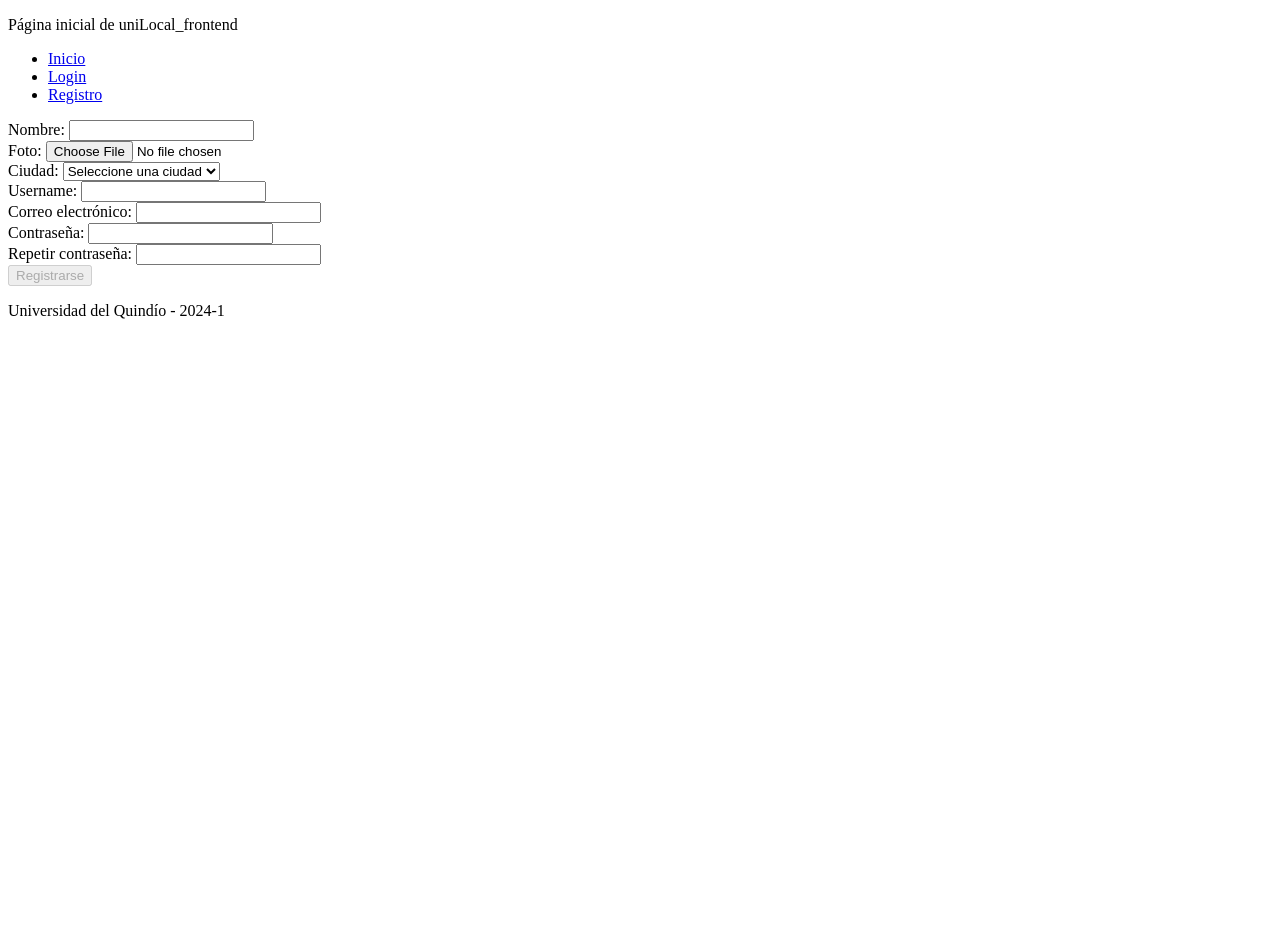
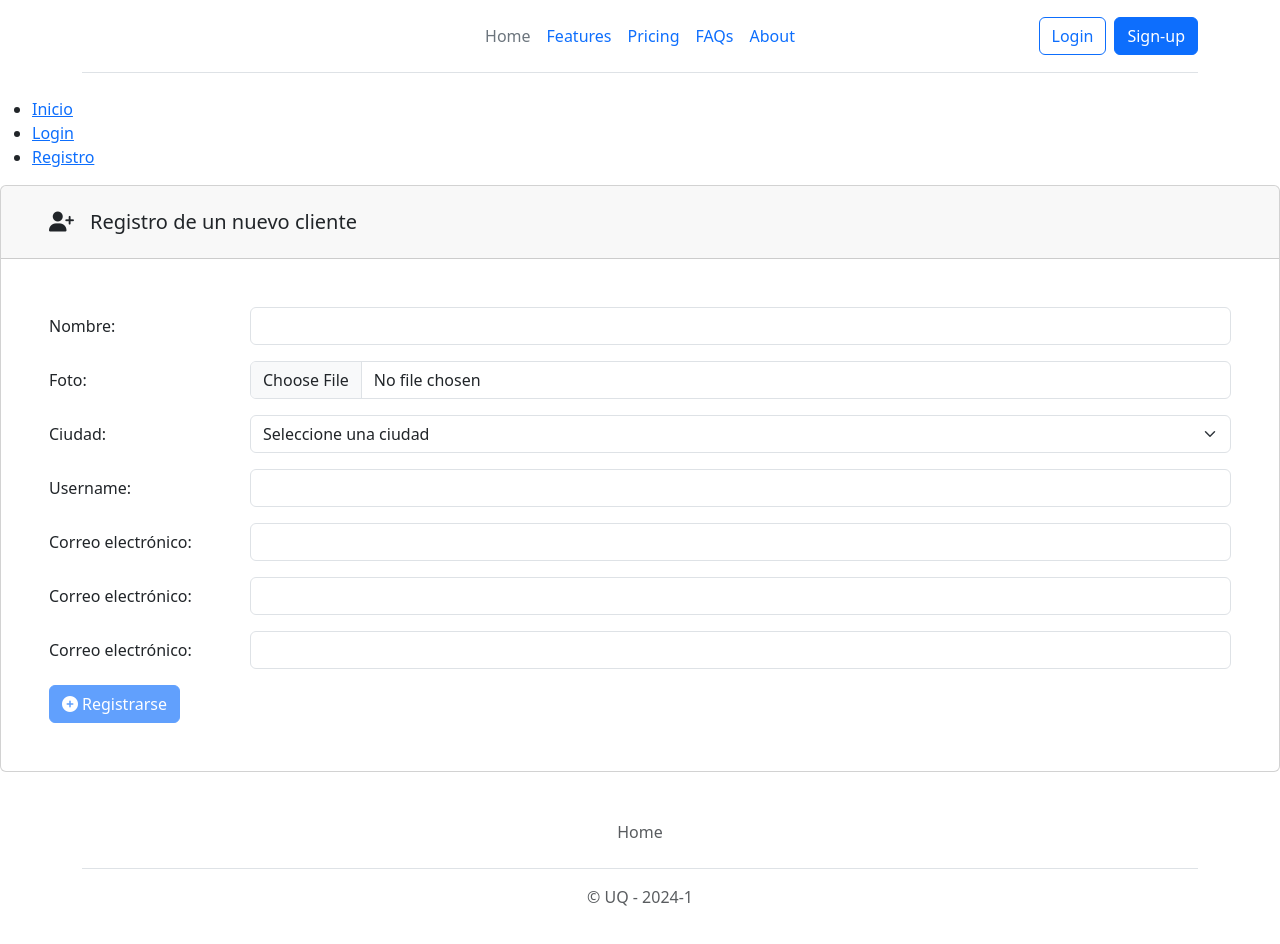
Before and after one commit to CamiloCortes1208/uniLocal_frontend, an Angular app: page /registro in a window 1280 px wide. Shown: the top 944 px of the page. Before the commit the page ends 800 px from the top, so only its background shows below. Built offline with nearby package versions, Linux system fonts and the light colour scheme.

Commit message:
implementación de Bootstrap

```diff
--- a/angular.json
+++ b/angular.json
@@ -25,9 +25,13 @@
               "src/assets"
             ],
             "styles": [
+              "node_modules/bootstrap/dist/css/bootstrap.min.css",
+              "node_modules/@fortawesome/fontawesome-free/css/all.min.css",
               "src/styles.css"
             ],
-            "scripts": []
+            "scripts": [
+              "node_modules/bootstrap/dist/js/bootstrap.bundle.min.js"
+            ]
           },
           "configurations": {
             "production": {
--- a/src/app/app.component.html
+++ b/src/app/app.component.html
@@ -1,5 +1,5 @@
 <header>
-  <p>Página inicial de {{title}}</p>
+  <p><app-header></app-header></p>
   <ul>
     <li><a routerLink="">Inicio</a></li>
     <li><a routerLink="/login">Login</a></li>
@@ -8,5 +8,5 @@
 </header>
 <router-outlet></router-outlet>
 <footer>
-  <p>{{footer}}</p>
+  <p><app-footer></app-footer></p>
 </footer>
--- /dev/null
+++ b/src/app/componentes/footer/footer.component.html
@@ -0,0 +1,8 @@
+<div class="container">
+    <footer class="py-3 my-4">
+        <ul class="nav justify-content-center border-bottom pb-3 mb-3">
+            <li class="nav-item"><a href="#" class="nav-link px-2 text-body-secondary">Home</a></li>
+        </ul>
+        <p class="text-center text-body-secondary">&copy; UQ - 2024-1 </p>
+    </footer>
+</div>
--- /dev/null
+++ b/src/app/componentes/header/header.component.html
@@ -0,0 +1,25 @@
+<div class="container">
+    <header
+        class="d-flex flex-wrap align-items-center justify-content-center justify-content-md-between py-3 mb-4 border-bottom">
+        <div class="col-md-3 mb-2 mb-md-0">
+            <a href="/" class="d-inline-flex link-body-emphasis text-decoration-none">
+                <svg class="bi" width="40" height="32" role="img" aria-label="Bootstrap">
+                    <use xlink:href="#bootstrap" />
+                </svg>
+            </a>
+        </div>
+
+        <ul class="nav col-12 col-md-auto mb-2 justify-content-center mb-md-0">
+            <li><a href="#" class="nav-link px-2 link-secondary">Home</a></li>
+            <li><a href="#" class="nav-link px-2">Features</a></li>
+            <li><a href="#" class="nav-link px-2">Pricing</a></li>
+            <li><a href="#" class="nav-link px-2">FAQs</a></li>
+            <li><a href="#" class="nav-link px-2">About</a></li>
+        </ul>
+
+        <div class="col-md-3 text-end">
+            <button type="button" class="btn btn-outline-primary me-2">Login</button>
+            <button type="button" class="btn btn-primary">Sign-up</button>
+        </div>
+    </header>
+</div>
--- /dev/null
+++ b/src/app/componentes/header/header.component.ts
@@ -0,0 +1,13 @@
+import { Component } from '@angular/core';
+import { RouterModule, RouterOutlet } from '@angular/router';
+
+@Component({
+  selector: 'app-header',
+  standalone: true,
+  imports: [RouterOutlet,RouterModule],
+  templateUrl: './header.component.html',
+  styleUrl: './header.component.css'
+})
+export class HeaderComponent {
+  title = 'uniLocal_frontend';
+}
--- a/src/app/componentes/registro/registro.component.html
+++ b/src/app/componentes/registro/registro.component.html
@@ -1,35 +1,73 @@
+<div class="card">
+    <div class="card-header ps-5 pt-4 pb-4">
+        <h5 class="mb-0"><i class="fa-solid fa-user-plus me-3"></i>Registro de un nuevo
+            cliente</h5>
+    </div>
+    <div class="card-body p-5">
         <form #f="ngForm" (ngSubmit)="registrar()">
-    <div>
-        <label>Nombre: </label>
-        <input type="text" name="nombre" [(ngModel)]="registroClienteDTO.nombre" required />
+            <!-- Todo lo que va dentro del form -->
+            <div class="mb-3 row">
+                <label class="col-sm-2 col-form-label">Nombre: </label>
+                <div class="col-sm-10">
+                    <input #nombre="ngModel" class="form-control" [ngClass]="nombre.invalid && nombre.dirty
+                ? 'is-invalid' : ''" type="text" name="nombre" [(ngModel)]="registroClienteDTO.nombre" required />
                 </div>
-    <div>
-        <label>Foto: </label>
-        <input type="file" name="fotoPerfil" (change)="onFileChange($event)" required />
             </div>
-    <div>
-        <label>Ciudad: </label>
-        <select name="ciudadResidencia" required [(ngModel)]="registroClienteDTO.ciudadResidencia">
+            <div class="mb-3 row">
+                <label class="col-sm-2 col-form-label">Foto: </label>
+                <div class="col-sm-10">
+                    <input class="form-control" type="file" name="fotoPerfil" (change)="onFileChange($event)"
+                        required />
+                </div>
+            </div>
+            <div class="mb-3 row">
+                <label class="col-sm-2 col-form-label">Ciudad: </label>
+                <div class="col-sm-10">
+                    <select class="form-select" name="ciudad" required
+                        [(ngModel)]="registroClienteDTO.ciudadResidencia">
+
                         <option value="" selected>Seleccione una ciudad</option>
                         @for (item of ciudades; track $index) { <option [value]="item">{{item}}</option> }
                     </select>
                 </div>
-    <div>
-        <label>Username: </label>
-        <input type="text" name="nickname" [(ngModel)]="registroClienteDTO.nickname" required />
             </div>
-    <div>
-        <label>Correo electrónico: </label>
-        <input type="email" name="email" [(ngModel)]="registroClienteDTO.email" required />
+            <div class="mb-3 row">
+                <label class="col-sm-2 col-form-label">Username: </label>
+                <div class="col-sm-10">
+                    <input #nickname="ngModel" class="form-control" [ngClass]="nickname.invalid &&
+                nickname.dirty ? 'is-invalid' : ''" type="text" name="nickname"
+                        [(ngModel)]="registroClienteDTO.nickname" required />
                 </div>
-    <div>
-        <label>Contraseña: </label>
-        <input type="password" name="password" [(ngModel)]="registroClienteDTO.password" required />
             </div>
-    <div>
-        <label>Repetir contraseña: </label>
-        <input type="password" name="confirmaPassword" [(ngModel)]="registroClienteDTO.confirmaPassword" required />
+            <div class="mb-3 row">
+                <label class="col-sm-2 col-form-label">Correo electrónico: </label>
+                <div class="col-sm-10">
+                    <input #email="ngModel" class= "form-control" [ngClass]="email.invalid &&
+                    email.dirty ? 'is-invalid' : ''" type="email" name="email"
+                     [(ngModel)]="registroClienteDTO.email" required />
                 </div>
-    @if (!sonIguales()) { <p>Las contraseñas no coinciden</p> }
-    <button type="submit" [disabled]="f.invalid || !sonIguales()">Registrarse</button>
+            </div>
+            <div class="mb-3 row">
+                <label class="col-sm-2 col-form-label">Correo electrónico: </label>
+                <div class="col-sm-10">
+                    <input #password="ngModel" class= "form-control" [ngClass]="password.invalid &&
+                    password.dirty ? 'is-invalid' : ''" type="password" name="password"
+                     [(ngModel)]="registroClienteDTO.password " required />
+                </div>
+            </div>
+            <div class="mb-3 row">
+                <label class="col-sm-2 col-form-label">Correo electrónico: </label>
+                <div class="col-sm-10">
+                    <input #confirmaPassword="ngModel" class= "form-control" [ngClass]="confirmaPassword.invalid &&
+                    confirmaPassword.dirty ? 'is-invalid' : ''" type="password" name="confirmaPassword"
+                     [(ngModel)]="registroClienteDTO.password " required />
+                </div>
+            </div>
+            @if (!sonIguales()) { <div class="alert alert-danger" role="alert">Las contraseñas no
+                coinciden</div> }
+            <button class="btn btn-primary" type="submit" [disabled]="f.invalid || !sonIguales()">
+                <i class="fa-solid fa-circle-plus me-1"></i>Registrarse
+            </button>
         </form>
+    </div>
+</div>
--- a/src/app/componentes/registro/registro.component.ts
+++ b/src/app/componentes/registro/registro.component.ts
@@ -1,11 +1,12 @@
 import { Component } from '@angular/core';
 import { RegistroClienteDTO } from '../../dto/registro-cliente-dto';
 import { FormsModule } from '@angular/forms';
+import { CommonModule } from '@angular/common';
 
 @Component({
   selector: 'app-registro',
   standalone: true,
-  imports: [FormsModule],
+  imports: [FormsModule,CommonModule],
   templateUrl: './registro.component.html',
   styleUrl: './registro.component.css'
 })
--- a/src/styles.css
+++ b/src/styles.css
@@ -1 +1,7 @@
 /* You can add global styles to this file, and also import other style files */
+.seccion-pagina {
+    background-color: rgba(0, 0, 0, .1);
+    border: solid rgba(0, 0, 0, .15);
+    border-width: 1px 0;
+    box-shadow: inset 0 0.5em 1.5em rgb(0 0 0 / 10%), inset 0 0.125em 0.5em rgb(0 0 0 / 15%);
+}
```
Also changed, not shown: src/app/app.component.ts (+7 -5 lines), src/app/componentes/footer/footer.component.ts (added, +12 -0 lines), src/app/componentes/footer/footer.component.css (added), src/app/componentes/header/header.component.css (added). Lines whose indentation alone changed are shown as unchanged.
